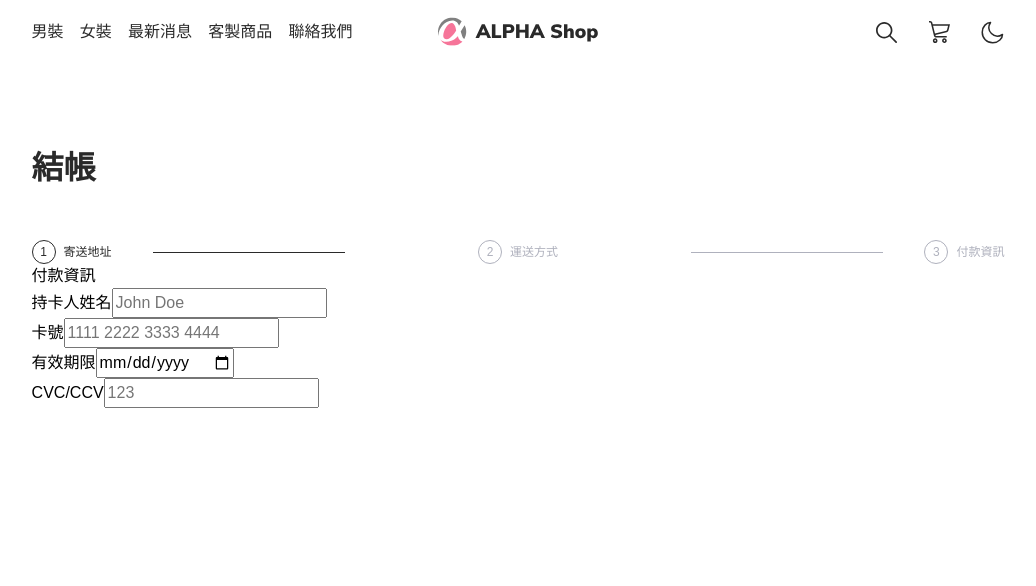
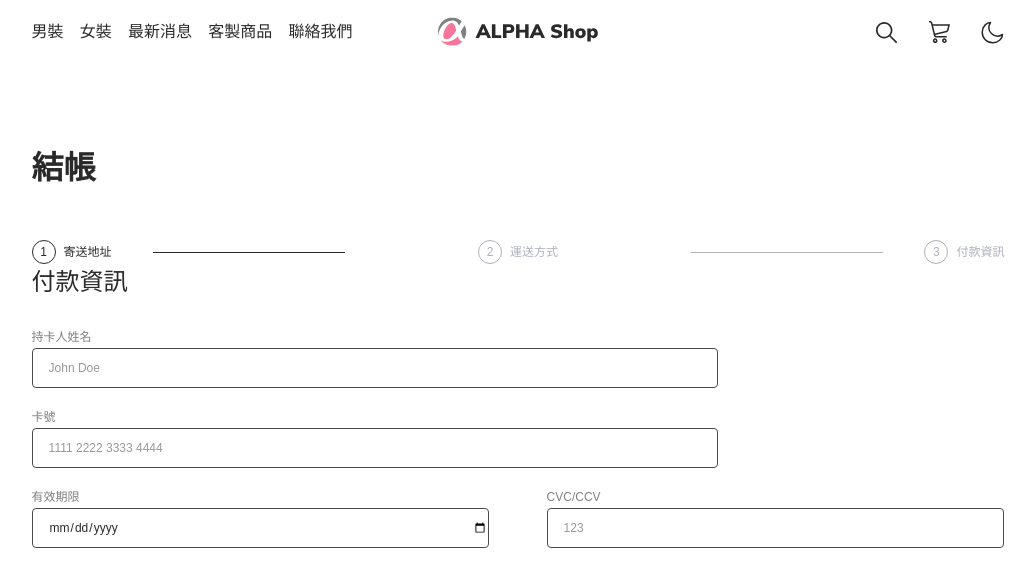
Before and after one commit to Beginneraboutlife116/Alpha-shop-cart-vue-version, a Vue app: page /#/checkout/3 in a window 1280 px wide. Shown: the top 586 px of the page, without its empty margins (122-1158 px from the left). Built offline with nearby package versions, Linux system fonts and the light colour scheme.

Commit message:
feat/increase forms and complete style

```diff
--- a/src/router/index.js
+++ b/src/router/index.js
@@ -10,7 +10,7 @@ const routes = [
   {
     path: '/',
     name: 'root',
-    redirect: '/checkout'
+    redirect: '/checkout/1'
   },
   {
     path: '/checkout',
@@ -18,7 +18,7 @@ const routes = [
     component: Checkout,
     children: [
       {
-        path: '',
+        path: '1',
         name: 'first-form',
         component: FirstForm
       },
--- /dev/null
+++ b/src/scss/components/_Form.scss
@@ -0,0 +1,53 @@
+.part {
+  &__title {
+    margin-bottom: 2.4rem;
+    font-size: 2.4rem;
+    color: var(--basic-color);
+  }
+  &__content-row {
+    &--title {
+      font-size: 1.2rem;
+      color: var(--input-description);
+    }
+    &--text,
+    &--email,
+    &--number,
+    &--date,
+    &--select {
+      @extend %inputStyle;
+      &::placeholder {
+        font-size: 1.2rem;
+        color: var(--input-placeholder);
+      }
+      &:valid {
+        font-size: 1.2rem;
+        color: var(--basic-color);
+      }
+      &:invalid {
+        font-size: 1.2rem;
+        color: var(--input-placeholder);
+      }
+    }
+    &--select {
+      appearance: none;
+    }
+    &--selectWrapper {
+      position: relative;
+      width: 100%;
+      z-index: 0;
+      &::after {
+        content: '';
+        display: block;
+        position: absolute;
+        top: 50%;
+        right: 1rem;
+        transform: translate(-50%, -50%);
+        width: 0;
+        border-style: solid;
+        border-width: 0.5rem 0.45rem 0;
+        border-color: var(--input-select-icon) transparent transparent;
+        z-index: -1;
+      }
+    }
+  }
+}
--- a/src/scss/themes/_darkmode.scss
+++ b/src/scss/themes/_darkmode.scss
@@ -13,10 +13,10 @@
   --input-placeholder: #999999;
   --input-select-icon: #{$basic-dark};
 
-  --second-form-radio-unchecked-bg-color: #{$white};
-  --second-form-unchecked-border-color: #{$gray-1};
-  --second-form-radio-checked-border-color: #{$basic-dark};
-  --second-form-time-description: #{$basic-dark};
+  --delivery-radio-unchecked-bg-color: #{$white};
+  --delivery-unchecked-border-color: #{$gray-1};
+  --delivery-radio-checked-border-color: #{$basic-dark};
+  --delivery-time-description: #{$basic-dark};
 
   --cart-border: #{$gray-1};
   --cart-bg: white;
@@ -44,10 +44,10 @@
   --input-placeholder: #ffffff4d;
   --input-select-icon: #{$gray-6};
 
-  --second-form-radio-unchecked-bg-color: #{$gray-7};
-  --second-form-unchecked-border-color: #{$gray-6};
-  --second-form-radio-checked-border-color: #{$white};
-  --second-form-time-description: rgba(255, 255, 255, 0.4);
+  --delivery-radio-unchecked-bg-color: #{$gray-7};
+  --delivery-unchecked-border-color: #{$gray-6};
+  --delivery-radio-checked-border-color: #{$white};
+  --delivery-time-description: rgba(255, 255, 255, 0.4);
 
   --cart-border: #ffffff33;
   --cart-bg: #383838;
--- a/src/views/SecondForm.vue
+++ b/src/views/SecondForm.vue
@@ -1,49 +1,45 @@
 <template>
-  <div class="form__part">
-    <p class="form__part-title">運送方式</p>
-    <div class="form__part-content form__second">
-      <label for="std" class="form__second-delivery std checked">
+  <div class="part">
+    <p class="part__title">運送方式</p>
+    <div class="part__content second">
+      <label for="std" class="delivery std checked">
         <input
           type="radio"
           id="std"
           name="delivery"
-          class="form__second-delivery--radio"
+          class="delivery--radio"
           checked
         />
-        <div class="form__second-delivery-info">
-          <p class="form__second-delivery-info-detail">
-            <span class="form__second-delivery-info-detail--way"
-              >標準運送</span
+        <div class="delivery__info">
+          <p class="delivery__info-detail">
+            <span>標準運送</span
             >
-            <span class="form__second-delivery-info-detail--fee"
-              >免費</span
+            <span>免費</span
             >
           </p>
-          <p class="form__second-delivery-info-detail">
-            <span class="form__second-delivery-info-detail--time"
+          <p class="delivery__info-detail">
+            <span class="delivery__info-detail--time"
               >約 3~7 個工作天</span
             >
           </p>
         </div>
       </label>
-      <label for="dhl" class="form__second-delivery dhl">
+      <label for="dhl" class="delivery dhl">
         <input
           type="radio"
           id="dhl"
           name="delivery"
-          class="form__second-delivery--radio"
+          class="delivery--radio"
         />
-        <div class="form__second-delivery-info">
-          <p class="form__second-delivery-info-detail">
-            <span class="form__second-delivery-info-detail--way"
-              >DHL貨運</span
+        <div class="delivery__info">
+          <p class="delivery__info-detail">
+            <span>DHL貨運</span
             >
-            <span class="form__second-delivery-info-detail--fee"
-              >$500</span
+            <span>$500</span
             >
           </p>
-          <p class="form__second-delivery-info-detail">
-            <span class="form__second-delivery-info-detail--time"
+          <p class="delivery__info-detail">
+            <span class="delivery__info-detail--time"
               >48小時內送達</span
             >
           </p>
@@ -52,3 +48,54 @@
     </div>
   </div>
 </template>
+
+<style lang="scss">
+.part__title {
+  margin-bottom: 2.4rem;
+  font-size: 2.4rem;
+  color: var(--basic-color);
+}
+
+.delivery {
+  height: 6rem;
+  @include flexArrange(start);
+  padding: 1rem 2rem;
+  border: 1px solid var(--delivery-unchecked-border-color);
+  border-radius: 0.4rem;
+  cursor: pointer;
+  &:first-child {
+    margin-bottom: 2.4rem;
+  }
+  &--radio {
+    appearance: none;
+    flex-basis: 2rem;
+    height: 2rem;
+    margin-right: 2rem;
+    border: 1px solid #333;
+    border-radius: 50%;
+    background-color: var(--delivery-radio-unchecked-bg-color);
+    &:checked {
+      background-color: white;
+      border-width: 0.6rem;
+    }
+  }
+  &__info {
+    flex: 1;
+    color: var(-basic-color);
+    &-detail {
+      @include flexArrange(space-between);
+      font-size: 1.4rem;
+      &--time {
+        font-size: 1.2rem;
+        color: var(--delivery-time-description);
+      }
+    }
+  }
+  @include md {
+    margin-bottom: 9.6rem;
+  }
+}
+.checked {
+  border-color: var(--delivery-radio-checked-border-color);
+}
+</style>
--- a/src/views/ThirdForm.vue
+++ b/src/views/ThirdForm.vue
@@ -1,57 +1,87 @@
 <template>
-  <div class="form__part">
-    <p class="form__part-title">付款資訊</p>
-    <div class="form__part-content form__third">
-      <div class="form__part-content--row cardOwner">
-        <label for="cardOwner" class="form__part-content--row--title"
+  <div class="part">
+    <p class="part__title">付款資訊</p>
+    <div class="part__content third">
+      <div class="part__content--row holder">
+        <label for="holder" class="part__content-row--title"
           >持卡人姓名</label
         >
         <input
           type="text"
-          id="cardOwner"
-          name="cardOwner"
-          class="form__part-content--row--text"
+          id="holder"
+          name="holder"
+          class="part__content-row--text"
           placeholder="John Doe"
         />
       </div>
-      <div class="form__part-content--row cardNum">
-        <label for="cardNum" class="form__part-content--row--title"
+      <div class="part__content-row cardNum">
+        <label for="cardNum" class="part__content-row--title"
           >卡號</label
         >
         <input
           type="text"
           id="cardNum"
           name="cardNum"
-          class="form__part-content--row--text"
+          class="part__content-row--text"
           placeholder="1111 2222 3333 4444"
         />
       </div>
-      <div class="form__part-content--row cardDate">
-        <label for="cardDate" class="form__part-content--row--title"
+      <div class="part__content-row expiredDate">
+        <label for="expiredDate" class="part__content-row--title"
           >有效期限</label
         >
         <input
           type="date"
-          id="cardDate"
-          name="cardDate"
-          class="form__part-content--row--date"
+          id="expiredDate"
+          name="expiredDate"
+          class="part__content-row--date"
         />
       </div>
-      <div class="form__part-content--row cardCVC-CCV">
+      <div class="part__content-row validId">
         <label
-          for="cardCVC-CCV"
-          class="form__part-content--row--title"
+          for="validId"
+          class="part__content-row--title"
           >CVC/CCV</label
         >
         <input
           type="text"
-          id="cardCVC-CCV"
-          class="form__part-content--row--number"
+          id="validId"
+          class="part__content-row--number"
           maxlength="3"
           placeholder="123"
-          name="cardCVC-CCV"
+          name="validId"
         />
       </div>
     </div>
   </div>
 </template>
+
+<style lang="scss">
+@import '@/scss/components/_Form.scss';
+
+$gridList: holder, cardNum, expiredDate, validId;
+@each $val in $gridList {
+  .#{$val} {
+    grid-area: $val;
+  }
+}
+
+.third {
+  display: grid;
+  grid-template-columns: 1fr 3rem 1fr;
+  grid-template-rows: repeat(3, 1fr);
+  grid-template-areas:
+    "holder holder holder"
+    "cardNum cardNum cardNum"
+    "expiredDate . validId";
+  row-gap: 1.6rem;
+  @include md {
+    grid-template-columns: 8fr 1fr 3fr 5fr;
+    grid-template-rows: repeat(3, 1fr);
+    grid-template-areas:
+     "holder holder holder ."
+     "cardNum cardNum cardNum ."
+     "expiredDate . validId validId";
+  }
+}
+</style>
```
Also changed, not shown: src/views/FirstForm.vue (+57 -25 lines).
